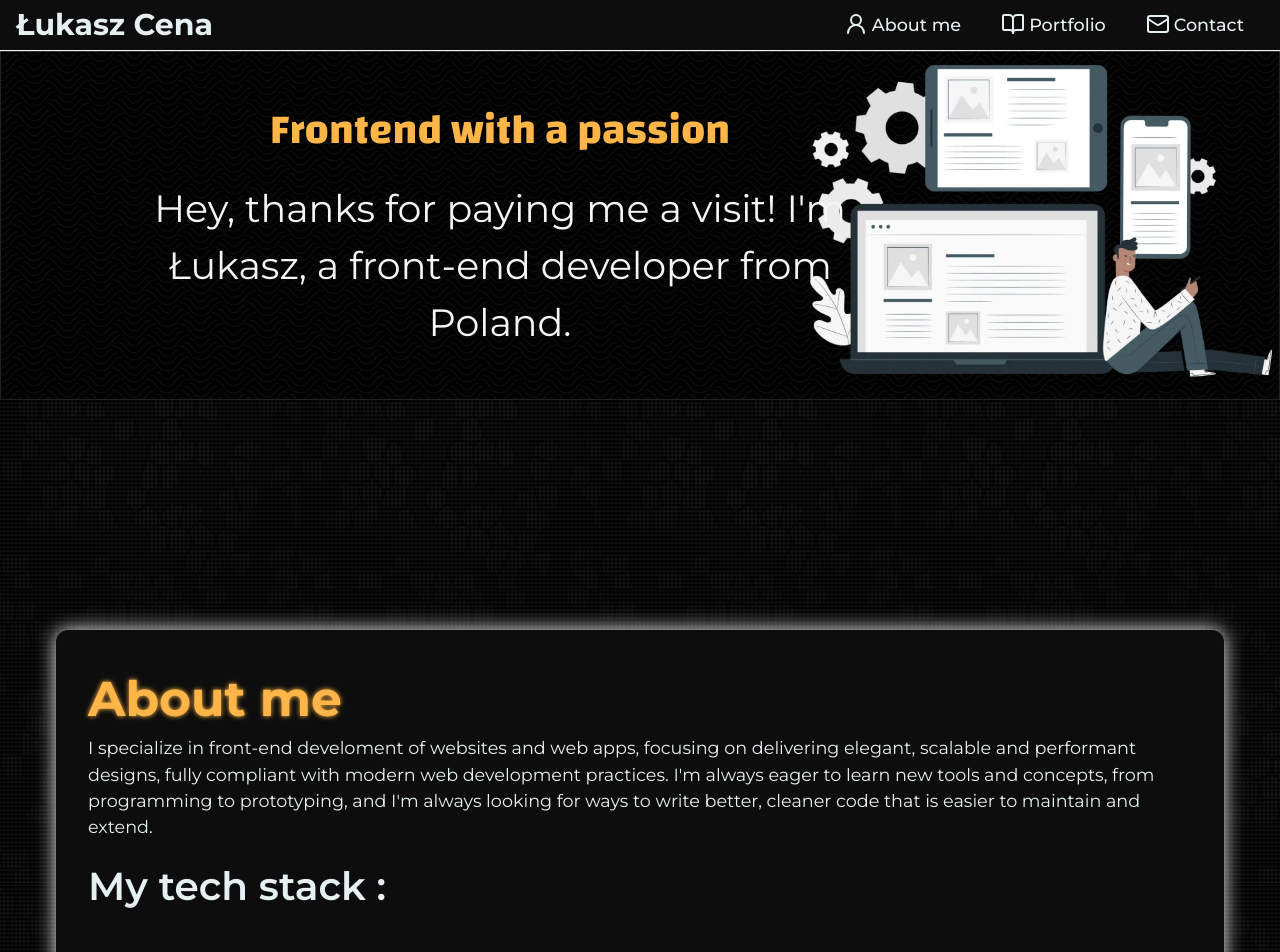
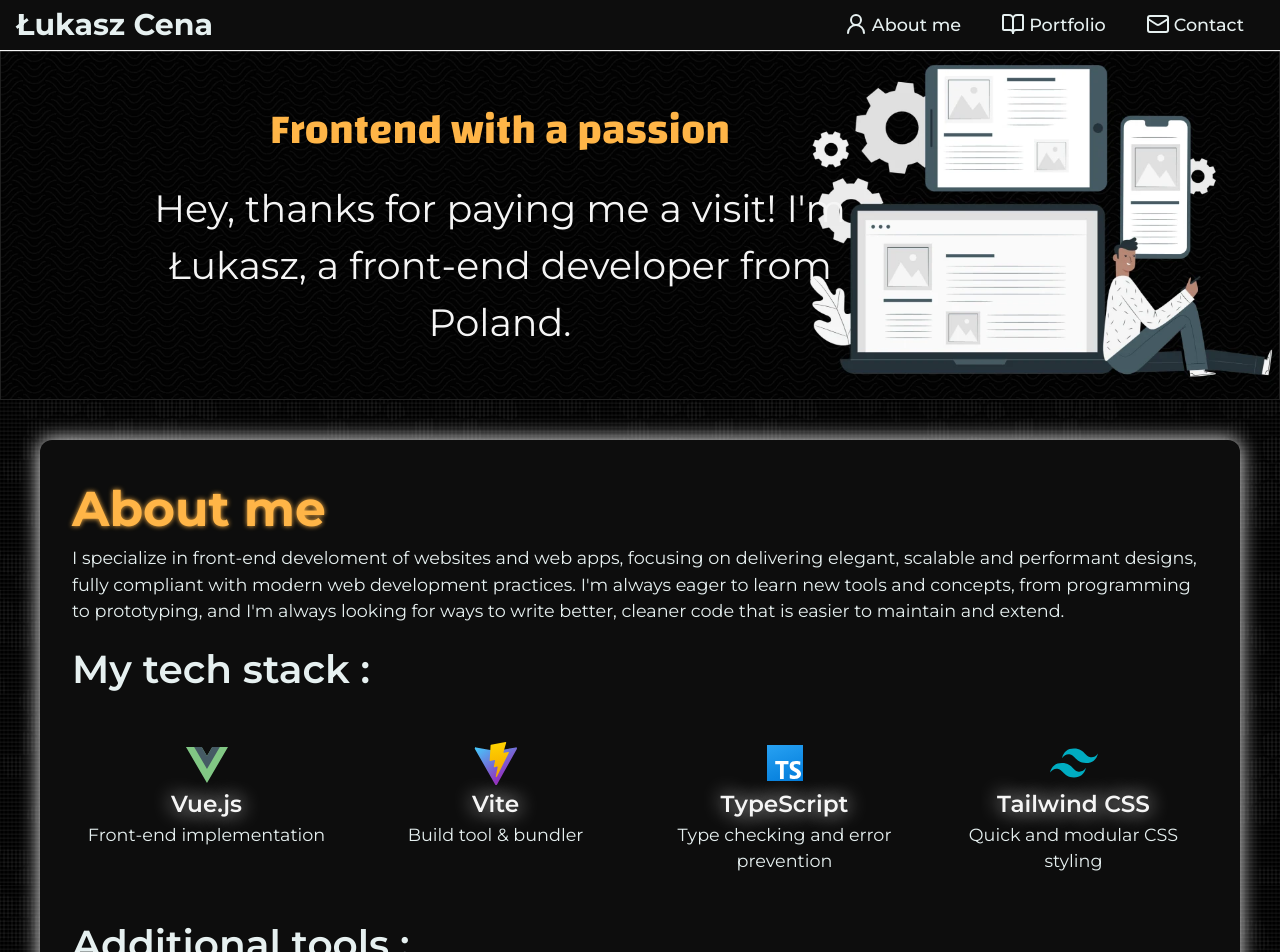
Before and after one commit to LukCen/LBJPortfolio, a Vue app: page / in a window 1280 px wide. Shown: the top 952 px of the page. Built offline with nearby package versions, Linux system fonts and the light colour scheme; no server answers.

Commit message:
layout fixes - grid layout introduced to prevent scrolling on chromium

```diff
--- a/index.html
+++ b/index.html
@@ -17,7 +17,7 @@
   <title>Łukasz Cena - Frontend Developer</title>
 </head>
 
-<body class="flex flex-col gap-5 min-h-screen min-w-screen">
+<body class="flex flex-col gap-5 min-h-screen">
   <div id="app"></div>
   <a class="mx-auto hover:text-shadow-primary duration-250 mb-2 underline" href="https://storyset.com/technology">Hero
     image
--- a/src/App.vue
+++ b/src/App.vue
@@ -8,11 +8,20 @@ import ContactMe from './components/ContactMe.vue';
 </script>
 
 <template>
-  <Navbar />
+  <!-- <Navbar />
   <main class="flex flex-col gap-20 w-screen desktop:max-w-[1200px] px-2 desktop:px-4 items-center mx-auto mb-2">
     <HeroSection />
     <AboutMe />
     <Portfolio />
     <ContactMe />
-  </main>
+  </main> -->
+  <div class="layout">
+    <Navbar class="full" />
+    <HeroSection class="full" />
+    <main class="content flex flex-col gap-10 mt-10">
+      <AboutMe />
+      <Portfolio />
+      <ContactMe />
+    </main>
+  </div>
 </template>
--- a/src/components/AboutMe.vue
+++ b/src/components/AboutMe.vue
@@ -11,7 +11,7 @@ import iconFigma from "/icons/figma.svg"
 
 </script>
 <template>
-  <section id="about-me" class="w-full bg-medium shadow-primary rounded-xl p-8 text-light" aria-label="About me">
+  <section id="about-me" class=" bg-medium shadow-primary rounded-xl p-8 text-light" aria-label="About me">
     <h2 class="section_header text-secondary text-shadow-[0px_0px_5px_var(--color-secondary)] font-bold">About me</h2>
     <div class="content flex flex-col gap-4">
       <p>I specialize in front-end develoment of websites and web apps, focusing on delivering elegant, scalable and
@@ -75,8 +75,7 @@ import iconFigma from "/icons/figma.svg"
             </a>
           </li>
         </ul>
-        <small>Icons from: <a class="text-primary font-medium hover:underline"
-            href="https://www.icons8.com">Icons8.com</a></small>
+        <small>Icons from: <a class="text-primary font-medium hover:underline" href="https://www.icons8.com">Icons8.com</a></small>
       </div>
     </div>
   </section>
--- a/src/components/ContactMe.vue
+++ b/src/components/ContactMe.vue
@@ -40,41 +40,33 @@ async function sendEmail() {
 </script>
 
 <template>
-  <section id="contact" class="flex flex-col gap-5 bg-medium p-4 w-full rounded-xl shadow-primary">
+  <section id="contact" class="flex flex-col gap-5 bg-medium p-4 rounded-xl shadow-primary">
     <h2 class="section_header text-secondary font-bold text-shadow-[0px_0px_20px_var(--color-secondary)]">Contact</h2>
     <form @submit.prevent="sendEmail" class="flex flex-col gap-5">
       <!-- client email -->
       <div class="form-block flex gap-5 border-1 border-[rgba(255,255,255,0.4)] bg-dark px-4 py-4 rounded-md">
         <label class="min-w-[100px] text-center flex justify-center items-center font-semibold" for="contact-email">Your
           e-mail</label>
-        <input required placeholder="Type in your e-mail here, so I can get back to you!" v-model="email"
-          class="w-full p-2 min-h-[40px] rounded-lg bg-medium border-1 border-[rgba(255,255,255,0.2)]"
+        <input required placeholder="Type in your e-mail here, so I can get back to you!" v-model="email" class="w-full p-2 min-h-[40px] rounded-lg bg-medium border-1 border-[rgba(255,255,255,0.2)]"
           id="contact-email" type="email">
       </div>
       <!-- title -->
       <div class="form-block flex gap-5 border-1 border-[rgba(255,255,255,0.4)] bg-dark px-4 py-4 rounded-md">
         <label class="min-w-[100px] flex justify-start items-center font-semibold" for="contact-title">Title</label>
-        <input require placeholder="Your email title." v-model="title"
-          class="w-full p-2 min-h-[40px] rounded-lg bg-medium border-1 border-[rgba(255,255,255,0.2)]"
-          id="contact-title" type="text">
+        <input require placeholder="Your email title." v-model="title" class="w-full p-2 min-h-[40px] rounded-lg bg-medium border-1 border-[rgba(255,255,255,0.2)]" id="contact-title" type="text">
       </div>
       <!-- message -->
       <div class="form-block flex flex-col gap-5 border-1 border-[rgba(255,255,255,0.4)] rounded-md bg-dark px-4 py-6">
         <label for="contact-contents" class="font-semibold">Message</label>
-        <textarea required minlength="10"
-          placeholder="Type in your message here - minimum of 10 characters is required." v-model="content"
-          id="contact-contents"
-          class="w-full p-4 min-h-[40px] rounded-xl bg-medium border-1 border-[rgba(255,255,255,0.2)]"
-          rows="10"></textarea>
+        <textarea required minlength="10" placeholder="Type in your message here - minimum of 10 characters is required." v-model="content" id="contact-contents"
+          class="w-full p-4 min-h-[40px] rounded-xl bg-medium border-1 border-[rgba(255,255,255,0.2)]" rows="10"></textarea>
       </div>
       <!-- submit -->
-      <button type="submit"
-        class="flex gap-5 px-10 py-2 w-fit bg-primary tracking-wider font-bold text-dark cursor-pointer hover:shadow-primary duration-125 rounded-lg">
+      <button type="submit" class="flex gap-5 px-10 py-2 w-fit bg-primary tracking-wider font-bold text-dark cursor-pointer hover:shadow-primary duration-125 rounded-lg">
         <Loader2 v-if="isSending" class="animate-spin" color="var(--color-dark)" />
         <span>Send</span>
       </button>
-      <span ref="mailSuccessful" v-show="isSuccessful" :class="{ disabled: isSending === true }"
-        class="font-semibold text-secondary" aria-live="polite">Your
+      <span ref="mailSuccessful" v-show="isSuccessful" :class="{ disabled: isSending === true }" class="font-semibold text-secondary" aria-live="polite">Your
         email was sent
         successfully. Thank you for
         reaching out!</span>
--- a/src/components/HeroSection.vue
+++ b/src/components/HeroSection.vue
@@ -2,21 +2,18 @@
 import hero from "/assets/hero-mobile.webp"
 import heroTablet from "/assets/hero-tablet.webp"
 import heroDesktop from "/assets/hero-desktop.webp"
-import hero2k from "/assets/hero-tablet.webp"
+import hero2k from "/assets/hero-2k.webp"
 
 </script>
 
 <template>
-  <section aria-label="Information about the website"
-    class="w-screen min-h-[500px] 2k:min-h-[700px] text-primary overflow-hidden">
-    <div class="hero-banner h-full relative">
+  <section aria-label="Information about the website" class="min-h-fit 2k:min-h-[700px] text-primary overflow-hidden">
+    <div class="hero-banner max-w-full h-fit relative">
       <picture>
         <source media="(min-width: 1921px)" :srcset="hero2k" />
         <source media="(min-width: 1200px) and (max-width: 1920px)" :srcset="heroDesktop">
         <source media="(min-width: 650px) and (max-width: 1199px)" :srcset="heroTablet" />
-        <img loading="eager" fetchpriority="high"
-          class="w-full h-auto border-1 border-dark aspect-[400/593] tablet:aspect-[820/224] desktop:aspect-[1920/525] 2k:aspect-[2560/700]"
-          :src="hero" alt="">
+        <img loading="eager" fetchpriority="high" class="w-full border-1 border-dark aspect-[400/593] tablet:aspect-[820/224] desktop:aspect-[1920/525] 2k:aspect-[2560/700]" :src="hero" alt="">
       </picture>
       <div
         class="text flex flex-col text-center justify-between absolute bottom-0 h-1/2 tablet:top-0 tablet:h-full tablet:left-0 tablet:w-8/12 tablet:justify-around desktop:h-full desktop:top-0 desktop:left-[100px] desktop:max-w-[800px] px-4 py-4 desktop:py-10 desktop:px-0">
--- a/src/components/Navbar.vue
+++ b/src/components/Navbar.vue
@@ -12,11 +12,9 @@ const isDesktop = useMediaQuery('(min-width: 1200px)') /* breakpoint declared in
 </script>
 
 <template>
-  <nav
-    class="min-h-[50px] w-screen bg-medium flex sticky top-0 justify-between shadow-[0px_1px_1px_var(--color-primary)] text-light items-center px-4 z-10">
+  <nav class="min-h-[50px] bg-medium flex sticky top-0 justify-between shadow-[0px_1px_1px_var(--color-primary)] text-light items-center px-4 z-10">
     <span class="text-3xl font-bold">Łukasz Cena</span>
-    <button :aria-label="!menuActive ? 'Open main menu' : 'Close main menu'" v-if="!isDesktop"
-      class="btn-menu-close w-fit self-end" @click="throttleClick">
+    <button :aria-label="!menuActive ? 'Open main menu' : 'Close main menu'" v-if="!isDesktop" class="btn-menu-close w-fit self-end" @click="throttleClick">
       <MenuIcon :size="64" v-if="!menuActive" />
       <XIcon :size="64" v-if="menuActive" />
     </button>
--- a/src/components/Portfolio.vue
+++ b/src/components/Portfolio.vue
@@ -7,15 +7,12 @@ import { ArrowRightCircleIcon, Code2Icon } from 'lucide-vue-next';
 </script>
 
 <template>
-  <section id="portfolio"
-    class="min-h-[600px] desktop:min-h-[900px] w-full flex flex-col p-4 desktop:p-8 gap-2 desktop:gap-5 shadow-primary bg-medium overflow-hidden rounded-xl">
+  <section id="portfolio" class="min-h-[600px] desktop:min-h-[900px] flex flex-col p-4 desktop:p-8 gap-2 desktop:gap-5 shadow-primary bg-medium overflow-hidden rounded-xl">
     <h2 class="section_header text-secondary text-shadow-[0px_0px_5px_var(--color-secondary)] font-bold">Example
       projects</h2>
     <swiper-container autoplay-delay="5000" autoplay-disable-on-interaction="true" loop="true" pagination="true">
-      <swiper-slide class="flex flex-col gap-4" v-for="item, index in projectList" :key="index"
-        aria-label="Project information">
-        <img :src="isDesktop ? item.imgDesktop : item.img" alt="Screenshot of the project" loading="lazy"
-          class="aspect-[193/240] desktop:aspect-[1200/675]">
+      <swiper-slide class="flex flex-col gap-4" v-for="item, index in projectList" :key="index" aria-label="Project information">
+        <img :src="isDesktop ? item.imgDesktop : item.img" alt="Screenshot of the project" loading="lazy" class="aspect-[193/240] desktop:aspect-[1200/675]">
         <div class="text_content flex flex-col gap-5 h-full">
           <h3 class="text-secondary font-bold text-shadow-[0px_0px_5px_var(--color-secondary)]">{{ item.title }}</h3>
           <p class="description">{{ item.desc }}</p>
@@ -25,8 +22,8 @@ import { ArrowRightCircleIcon, Code2Icon } from 'lucide-vue-next';
             :href="String(item.repo)"><span class="text-[.8rem] desktop:text-lg">Check the repo</span>
             <Code2Icon />
           </a>
-          <a class="px-2 desktop:px-6 py-2 w-1/2 flex gap-2 justify-center items-center bg-primary font-bold text-medium hover:shadow-primary duration-150 rounded-md"
-            :href="String(item.url)"><span class="text-[.8rem] desktop:text-lg">See in
+          <a class="px-2 desktop:px-6 py-2 w-1/2 flex gap-2 justify-center items-center bg-primary font-bold text-medium hover:shadow-primary duration-150 rounded-md" :href="String(item.url)"><span
+              class="text-[.8rem] desktop:text-lg">See in
               action</span>
             <ArrowRightCircleIcon />
           </a>
--- a/src/style.css
+++ b/src/style.css
@@ -44,6 +44,7 @@
   --breakpoint-2k: 1921px;
   /* animations */
   --animate-wiggle: wiggle .5s ease-in-out infinite;
+
   @keyframes wiggle {
     0%, 100% {
       transform: rotate(-9deg);
@@ -98,3 +99,23 @@
   }
 
 }
+
+
+/* GRID EXPERIMENT */
+
+.layout {
+  display: grid;
+  grid-template-columns:
+  [full-start] minmax(0,1fr)
+  [content-start] minmax(0,1200px)
+  [content-end] minmax(0,1fr)
+  [full-end];
+
+}
+
+.full {
+  grid-column: full;
+}
+.content {
+  grid-column: content;
+}
```
